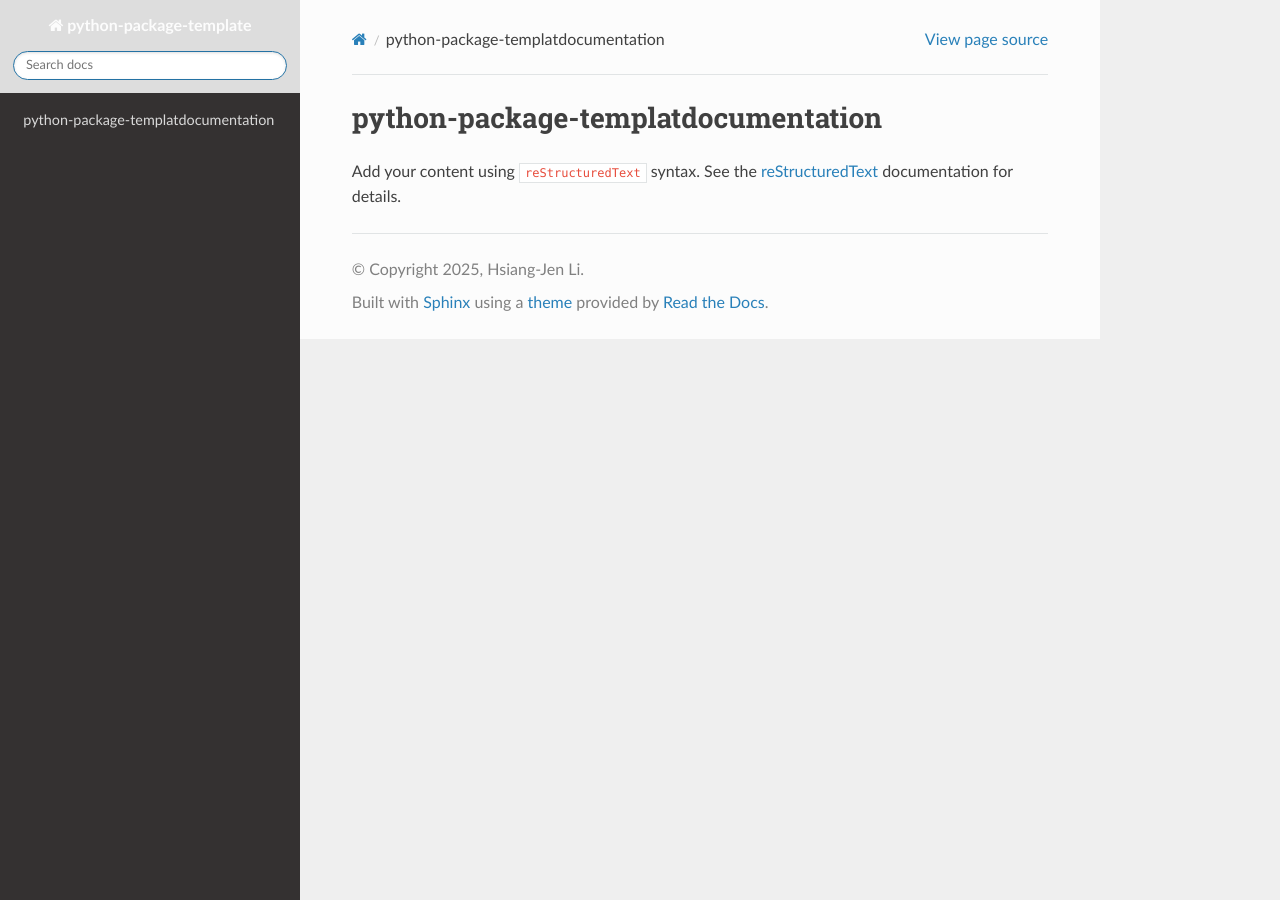
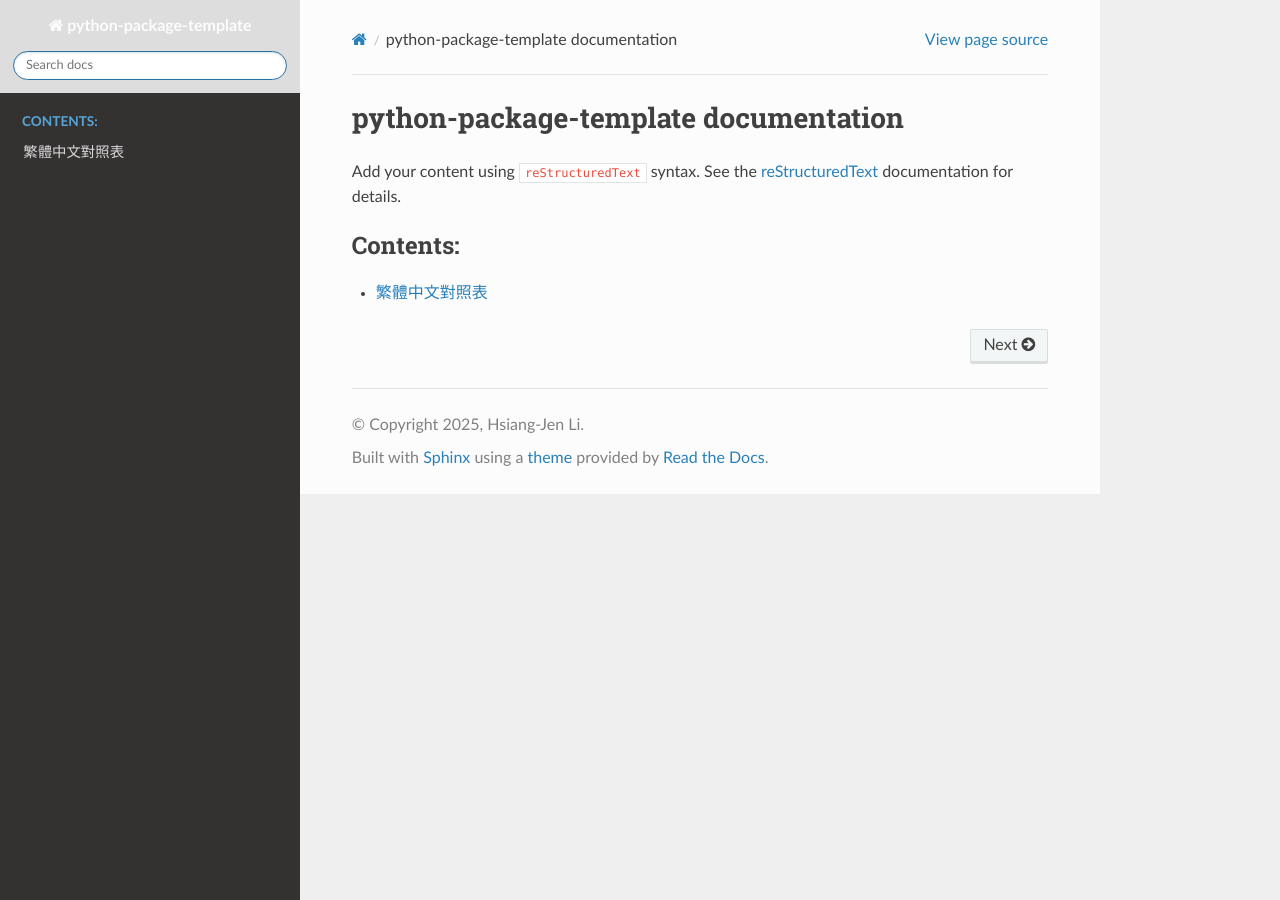
Before and after one commit to hsiangjenli/po-llm, a Sphinx documentation site: the page built from docs/source/index.rst, in a window 1280 px wide. Built offline with Sphinx 7.4.7 and the Read the Docs theme 3.1.0, drawn with Linux system fonts in a browser that asks for light colours.

Commit message:
chore: Update docs

```diff
--- /dev/null
+++ b/docs/source/glossary.rst
@@ -0,0 +1,5 @@
+繁體中文對照表
+==============
+
+.. csv-table:: Glossary
+   :file: ../../src/pkg/glossary.csv
--- a/docs/source/index.rst
+++ b/docs/source/index.rst
@@ -3,7 +3,7 @@
    You can adapt this file completely to your liking, but it should at least
    contain the root `toctree` directive.
 
-python-package-templat\ documentation
+python-package-template documentation
 =====================================
 
 Add your content using ``reStructuredText`` syntax. See the
```
Also changed, not shown: other parts of docs/source/index.rst (+2 -0 lines).
